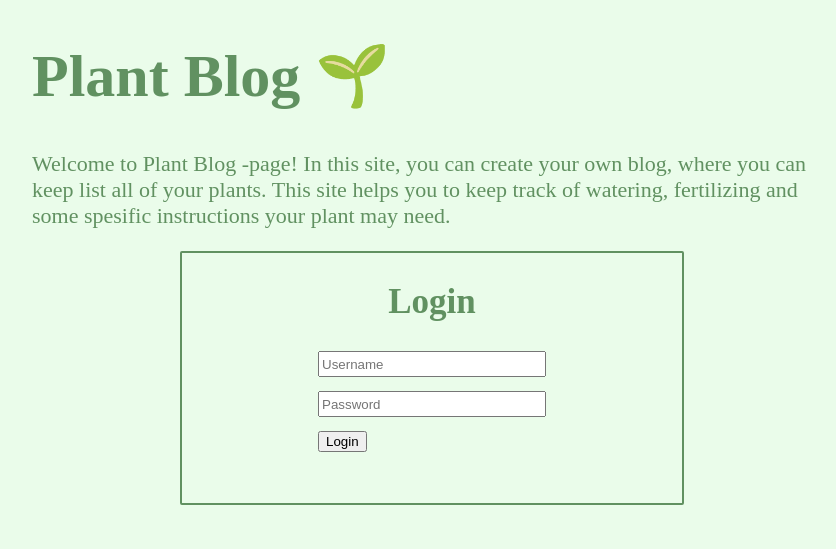
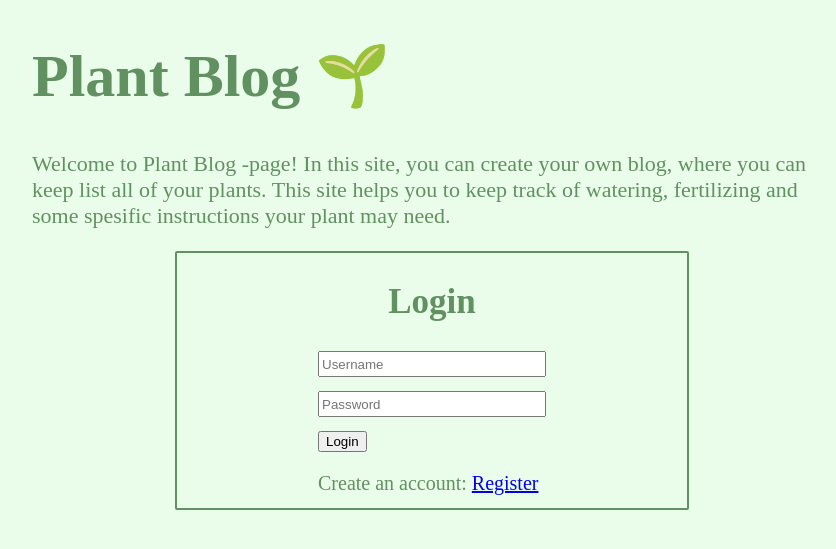
Before and after one commit to ElisaMero/web_ja_tietokannat, a Flask app: page / in a window 1280 px wide. Shown: the top 549 px of the page, without its empty margins (208-1044 px from the left). Run offline with Flask 3, Linux system fonts and the light colour scheme.

Commit message:
added pages

```diff
--- a/app.py
+++ b/app.py
@@ -1,8 +1,31 @@
 from flask import Flask
-from flask import render_template
+from flask import redirect, render_template, request, session
+from os import getenv
+from werkzeug.security import check_password_hash, generate_password_hash
 
 app = Flask(__name__)
+app.secret_key = getenv("SECRET_KEY")
 
 @app.route("/")
 def index():
     return render_template("index.html")
+
+
+@app.route("/register.html", methods=["POST"])
+def register():
+    username = request.form["username"]
+    password = request.form["password"]
+#    hash_value = generate_password_hash(password)
+ #   sql = "INSERT INTO users (username, password) VALUES (:username, :password)"
+  #  db.session.execute(sql, {"username":username, "password":hash_value})
+   # db.session.commit()
+
+
+
+@app.route("/login",methods=["POST"])
+def login():
+    username = request.form["username"]
+    password = request.form["password"]
+    # check username and password here!
+    session["username"] = username
+    return redirect("/")
--- a/static/login.css
+++ b/static/login.css
@@ -20,24 +20,19 @@ p {
     font-size: 22px;
 }
 
-
-
  .login_system {
 
     margin: auto;
     position: relative;
-    width: 500px;
-    height: 250px;
+    width: 510px;
+    height: 255px;
     background: rgb(234, 252, 234);
     border: 2px solid rgb(97, 145, 97);
     border-radius: 2px;
     display: flex;
     justify-content: center;
 
-
-
  }
-
 
  .login_system h2{
 
@@ -47,9 +42,6 @@ p {
 
  }
 
-
-
-
  .login_system .user_info {
 
     position: center;
@@ -58,9 +50,14 @@ p {
 
  }
 
-
  .user_info input {
 
     width: 220px;
     height: 20px;
  }
+
+ .user_registration p {
+
+   font-size: 20px;
+
+ }
--- a/templates/index.html
+++ b/templates/index.html
@@ -28,6 +28,11 @@
 
             <button type="submit" class="btn">Login</button>
 
+            <div class="user_registration">
+                <p>Create an account:
+                <a href="#" class="register-link">Register</a>
+                </p>
+            </div>
 
 
 
```
Also changed, not shown: static/form.css (added, +22 -0 lines), templates/register.html (added, +30 -0 lines), databases.db (added), 1 other file.
